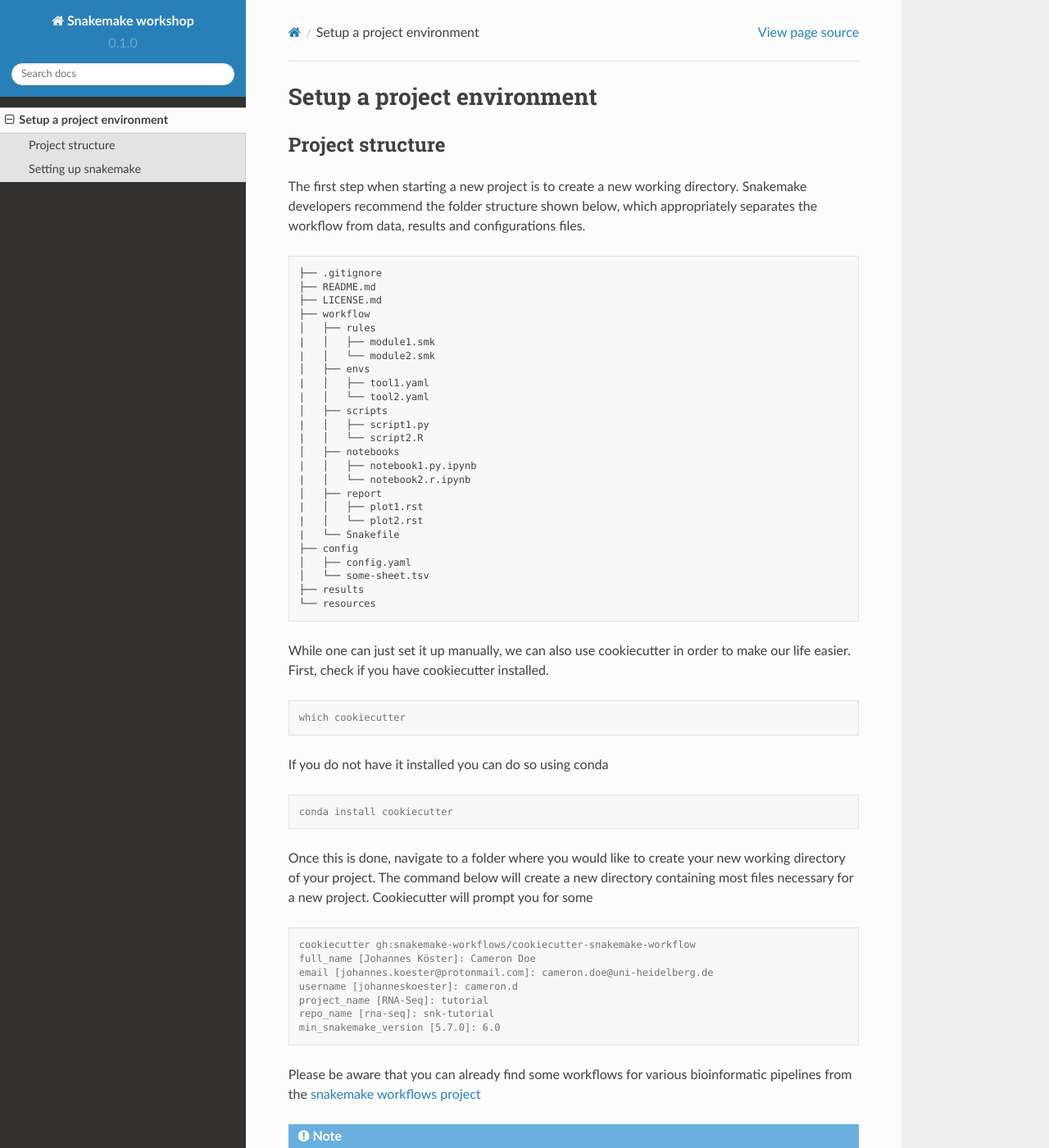
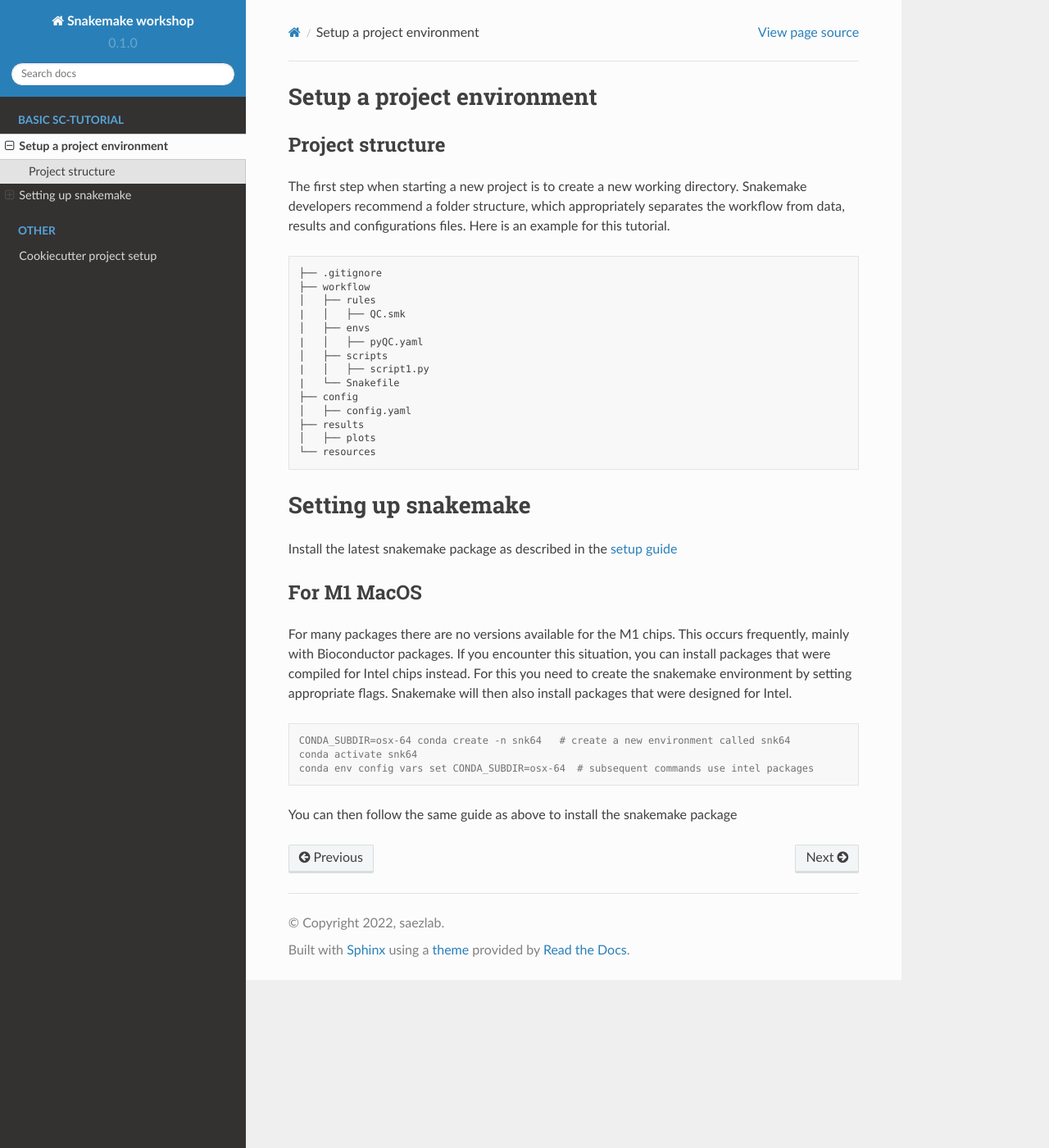
Before and after one commit to slobentanzer/snakemake-workshop, a Sphinx documentation site: the page built from docs/source/setup.rst, in a window 1280 px wide and 1400 px high. Shown: the whole window at 82% size. Built offline with Sphinx 7.4.7 and the Read the Docs theme 2.0.0, drawn with Linux system fonts in a browser that asks for light colours; some of the changed text lies outside the part shown.

Commit message:
added setup

```diff
--- a/docs/source/setup.rst
+++ b/docs/source/setup.rst
@@ -6,74 +6,40 @@ Setup a project environment
 Project structure
 -----------------
 
-The first step when starting a new project is to create a new working directory. Snakemake developers recommend the folder structure shown below, which appropriately separates the workflow from data, results and configurations files.
+The first step when starting a new project is to create a new working directory. Snakemake developers recommend a folder structure, which appropriately separates the workflow from data, results and configurations files.
+Here is an example for this tutorial.
 
 .. code-block:: none
 
     ├── .gitignore
-    ├── README.md
-    ├── LICENSE.md
     ├── workflow
     │   ├── rules
-    |   │   ├── module1.smk
-    |   │   └── module2.smk
+    |   │   ├── QC.smk
     │   ├── envs
-    |   │   ├── tool1.yaml
-    |   │   └── tool2.yaml
+    |   │   ├── pyQC.yaml
     │   ├── scripts
     |   │   ├── script1.py
-    |   │   └── script2.R
-    │   ├── notebooks
-    |   │   ├── notebook1.py.ipynb
-    |   │   └── notebook2.r.ipynb
-    │   ├── report
-    |   │   ├── plot1.rst
-    |   │   └── plot2.rst
     |   └── Snakefile
     ├── config
     │   ├── config.yaml
-    │   └── some-sheet.tsv
     ├── results
+    │   ├── plots
     └── resources
 
-While one can just set it up manually, we can also use cookiecutter in order to make our life easier. First, check if you have cookiecutter installed.
+
+
+
+Setting up snakemake
+====================
+
+Install the latest snakemake package as described in the `setup guide <https://snakemake.readthedocs.io/en/stable/getting_started/installation.html#installation-via-conda-mamba>`_
+
+For M1 MacOS
+----------------
+For many packages there are no versions available for the M1 chips. This occurs frequently, mainly with Bioconductor packages. If you encounter this situation, you can install packages that were compiled for Intel chips instead. For this you need to create the snakemake environment by setting appropriate flags. Snakemake will then also install packages that were designed for Intel.
 
 .. code-block:: console
 
-    which cookiecutter
-
-If you do not have it installed you can do so using conda
-
-.. code-block:: console
-
-    conda install cookiecutter
-
-Once this is done, navigate to a folder where you would like to create your new working directory of your project. The command below will create a new directory containing most files necessary for a new project. Cookiecutter will prompt you for some
-
-.. code-block:: console
-
-    cookiecutter gh:snakemake-workflows/cookiecutter-snakemake-workflow
-    full_name [Johannes Köster]: Cameron Doe
-    email [johannes.koester@protonmail.com]: cameron.doe@uni-heidelberg.de
-    username [johanneskoester]: cameron.d
-    project_name [RNA-Seq]: tutorial
-    repo_name [rna-seq]: snk-tutorial
-    min_snakemake_version [5.7.0]: 6.0
-
-Please be aware that you can already find some workflows for various bioinformatic pipelines from the `snakemake workflows project <https://github.com/snakemake-workflows/docs>`_
-
-.. note::
-    This template creates several files which are used for standardised workflows, including validation steps as well as dockers singularities. You can just ignore this for now, and check up on them once you feel you need these particular features. I usually do not go that much into details, but for bigger projects - that you might publish - it might be useful to start including these validations from the start.
-
-Setting up snakemake
---------------------
-
-Install the latest snakemake package as described in the `setup guide https://snakemake.readthedocs.io/en/stable/getting_started/installation.html#installation-via-conda-mamba`_
-
-**For M1 MacOS**
-For many packages there are no versions available for the M1 chips. This occurs frequently, mainly with Bioconductor packages. If you encounter this situation, you can install packages that were compiled for Intel chips instead. For this you need to create the snakemake environment by setting appropriate flags. Snakemake will then also install packages that were designed for Intel.
-
-.. code-block::
     CONDA_SUBDIR=osx-64 conda create -n snk64   # create a new environment called snk64
     conda activate snk64
     conda env config vars set CONDA_SUBDIR=osx-64  # subsequent commands use intel packages
```
Also changed, not shown: docs/source/api.rst (deleted, +0 -7 lines), docs/source/cookiecutter_setup.rst (added, +36 -0 lines), docs/source/index.rst (+9 -0 lines).
